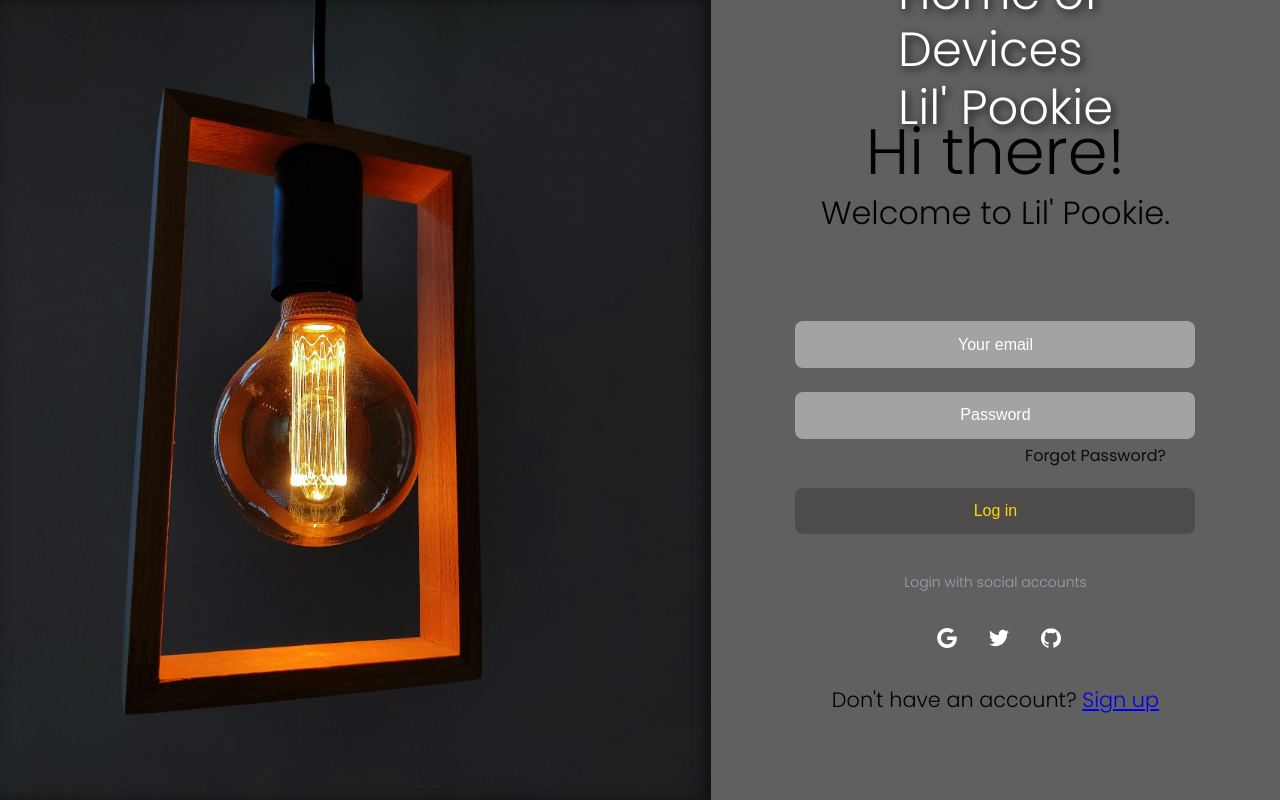
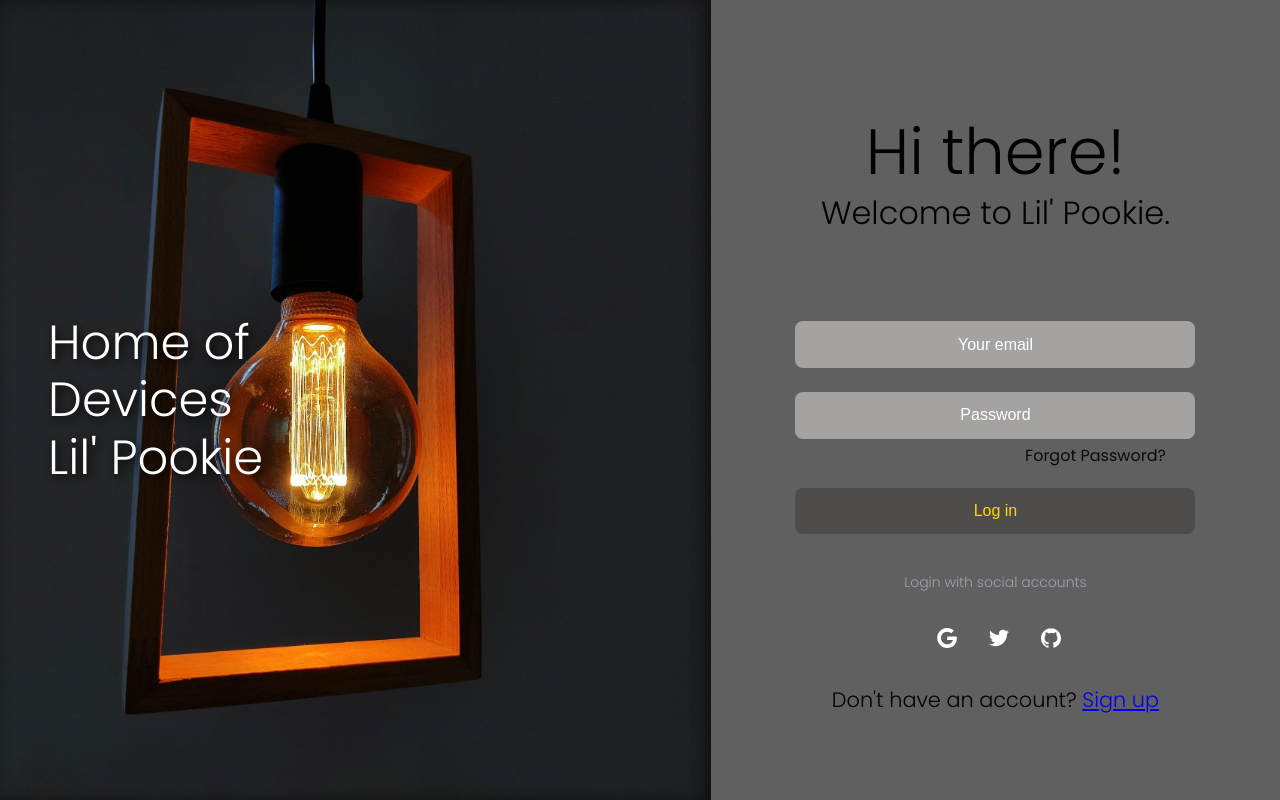
Before and after one commit to thesagaradhikari/Smart-switch, a React (Create React App) app: page / in a window 1280 px wide. Built offline with nearby package versions, Linux system fonts and the light colour scheme.

Commit message:
no particular changes

```diff
--- a/src/components/FormLayout.css
+++ b/src/components/FormLayout.css
@@ -33,8 +33,7 @@
   line-height: 1.2;
   text-shadow: 3px 3px 8px rgba(0, 0, 0, 0.8);
   position: relative;
-  left: 850px; /* Moves right */
-  top: -350px;  /* Moves down */
+
 }
 
 
```
